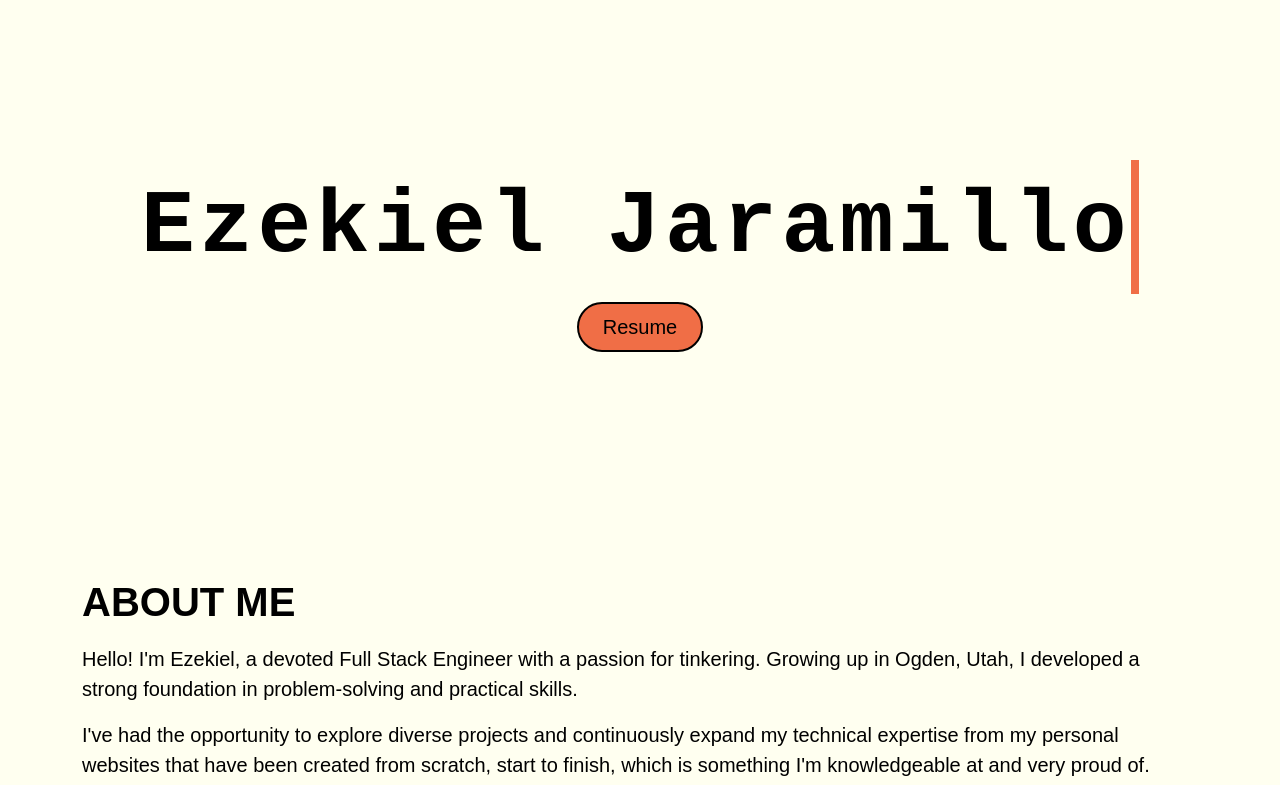
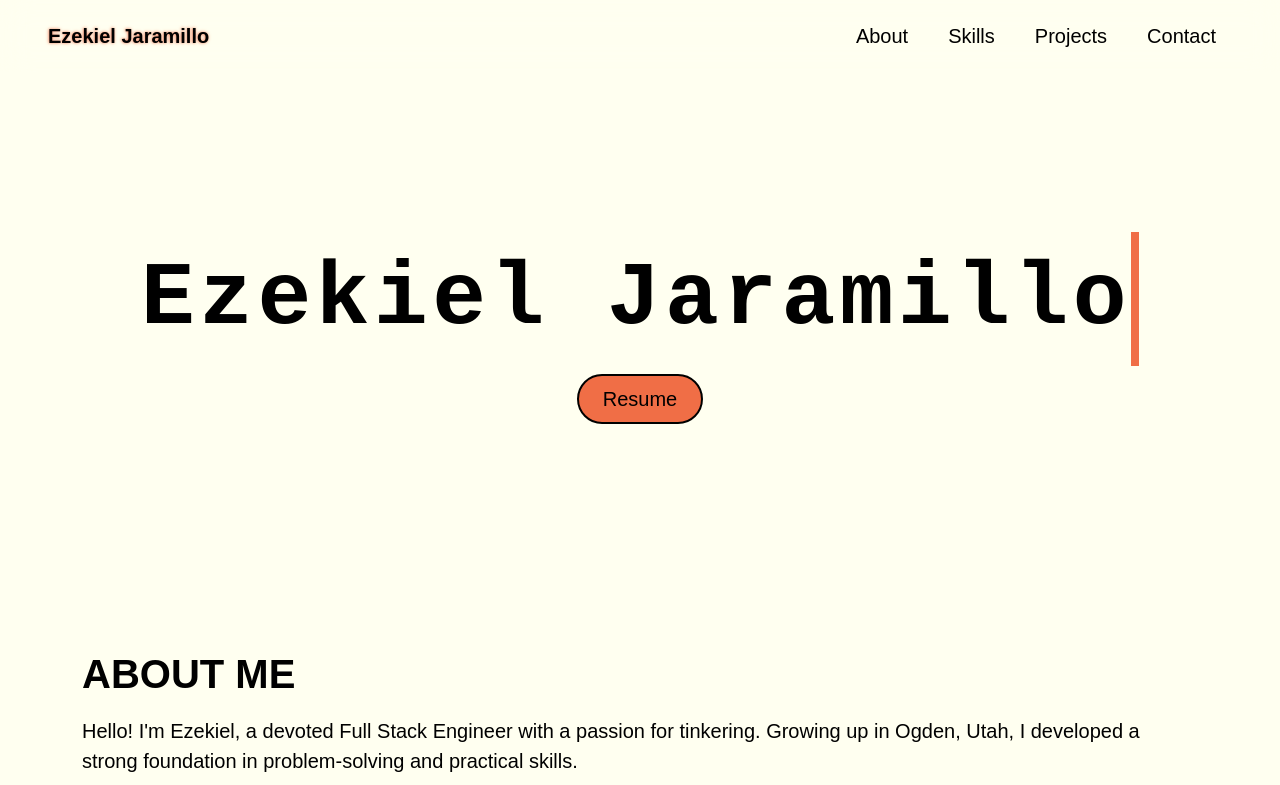
Before and after one commit to jaramilloez/ezekiel-jaramillo, a React (Create React App) app: page / in a window 1280 px wide. Shown: the top 785 px of the page. Built offline with nearby package versions, Linux system fonts and the light colour scheme; a web font is replaced by a local one.

Commit message:
Add navbar and footer

```diff
--- a/src/App.js
+++ b/src/App.js
@@ -1,6 +1,6 @@
 import React from "react";
 import Hero from "./components/hero";
-import ToTop from "./components/toTop";
+import Footer from "./components/footer";
 import Skills from "./components/skills";
 import Projects from "./components/projects";
 import Contact from "./components/contact";
@@ -17,7 +17,7 @@ function App() {
         <Skills />
         <Projects />
         <Contact />
-        <ToTop />
+        <Footer />
       </div>
     </React.Fragment>
   );
--- a/src/components/about.jsx
+++ b/src/components/about.jsx
@@ -2,7 +2,7 @@ import React from "react";
 
 const About = () => {
   return (
-    <div className="section">
+    <div id="about" className="section">
       <div className="header">ABOUT ME</div>
       <div className="fs-5 pe-5">
         <div className="py-2">
--- a/src/components/contact.jsx
+++ b/src/components/contact.jsx
@@ -2,7 +2,7 @@ import React from "react";
 
 const Contact = () => {
   return (
-    <div className="section">
+    <div id="contact" className="section">
       <div className="header">Get In Contact</div>
       <div className="text-center">
         <div className="fs-3 pt-3">Lets Talk!</div>
--- /dev/null
+++ b/src/components/footer.jsx
@@ -0,0 +1,22 @@
+import React from "react";
+import { FontAwesomeIcon } from "@fortawesome/react-fontawesome";
+import { faArrowUp } from "@fortawesome/free-solid-svg-icons";
+
+const Footer = () => {
+  return (
+    <div className="d-flex justify-content-between fs-5 py-1">
+      <div>&copy; 2024 - All Rights Reserved</div>
+      <button
+        id="toTop"
+        onClick={() => {
+          document.body.scrollTop = 0;
+          document.documentElement.scrollTop = 0;
+        }}
+      >
+        Back to top <FontAwesomeIcon icon={faArrowUp} />
+      </button>
+    </div>
+  );
+};
+
+export default Footer;
--- a/src/components/navbar.jsx
+++ b/src/components/navbar.jsx
@@ -1,7 +1,53 @@
 import React from "react";
 
 const NavBar = () => {
-  return <div></div>;
+  return (
+    <nav className="navbar navbar-expand-sm sticky-top">
+      <div className="container-fluid px-5 py-2">
+        <div id="navName" className="navbar-brand fs-5 fw-bold">
+          Ezekiel Jaramillo
+        </div>
+        <button
+          className="navbar-toggler fs-6 border-0"
+          type="button"
+          data-bs-toggle="collapse"
+          data-bs-target="#hamburger"
+          aria-controls="hamburger"
+          aria-expanded="false"
+          aria-label="Hamburger menu"
+        >
+          <span className="navbar-toggler-icon"></span>
+        </button>
+        <div
+          id="hamburger"
+          className="collapse navbar-collapse text-end justify-content-end"
+        >
+          <ul className="navbar-nav fs-5 text-nowrap">
+            <li className="nav-item">
+              <a href="#about" className="navLink">
+                About
+              </a>
+            </li>
+            <li className="nav-item">
+              <a href="#skills" className="navLink">
+                Skills
+              </a>
+            </li>
+            <li className="nav-item">
+              <a href="#projects" className="navLink">
+                Projects
+              </a>
+            </li>
+            <li className="nav-item">
+              <a href="#contact" className="navLink">
+                Contact
+              </a>
+            </li>
+          </ul>
+        </div>
+      </div>
+    </nav>
+  );
 };
 
 export default NavBar;
--- a/src/components/projects.jsx
+++ b/src/components/projects.jsx
@@ -4,7 +4,7 @@ import { faGithub } from "@fortawesome/free-brands-svg-icons";
 
 const Projects = () => {
   return (
-    <div className="section">
+    <div id="projects" className="section">
       <div className="header">Featured Projects</div>
       <div class="accordion py-4" id="projectsAccordion">
         <div class="projectItem accordion-item">
--- a/src/components/skills.jsx
+++ b/src/components/skills.jsx
@@ -2,7 +2,7 @@ import React from "react";
 
 const Skills = () => {
   return (
-    <div className="section">
+    <div id="skills" className="section">
       <div className="header">MY SKILLS</div>
       <div className="fs-3 d-flex flex-wrap justify-content-evenly">
         <div className="skillsItem">
--- a/src/components/toTop.jsx
+++ /dev/null
@@ -1,7 +0,0 @@
-import React from "react";
-
-const ToTop = () => {
-  return <div></div>;
-};
-
-export default ToTop;
--- a/src/index.css
+++ b/src/index.css
@@ -5,8 +5,9 @@ body {
   font-family: "Poppins", sans-serif;
   -webkit-font-smoothing: antialiased;
   -moz-osx-font-smoothing: grayscale;
-  background-color: rgb(255, 255, 240);
+  background-color: rgb(255 255 240);
   color: black;
+  scroll-behavior: smooth;
 }
 
 .section {
@@ -17,6 +18,45 @@ body {
   font-size: 2.5rem;
   font-weight: 700;
   padding: 0.25rem 0;
+}
+
+/* NAVBAR */
+
+nav {
+  backdrop-filter: blur(15px);
+}
+
+#navName {
+  text-shadow: rgb(240 110 70) -0.03rem 0.03rem 0.2rem;
+}
+
+.navLink {
+  margin-left: 0.5rem;
+  padding: 0 1rem;
+  color: black;
+  text-decoration: none;
+  position: relative;
+}
+.navLink::after {
+  content: "";
+  position: absolute;
+  bottom: -60%;
+  left: 50%;
+  background: rgb(240 110 70 / 100%);
+  width: 0.5rem;
+  height: 0.5rem;
+  border-radius: 100%;
+  transform: scale(0);
+}
+.navLink,
+.navLink::after {
+  transition: all 0.15s ease-out;
+}
+.navLink:hover {
+  color: rgb(0 0 0 / 60%);
+}
+.navLink:hover::after {
+  transform: scale(1);
 }
 
 /* HERO */
@@ -32,7 +72,7 @@ body {
 #hero a {
   text-decoration: none;
   color: black;
-  background-color: rgb(240, 110, 70);
+  background-color: rgb(240 110 70);
   margin: 0.5rem auto;
   border: 2px solid black;
   border-radius: 50rem;
@@ -54,7 +94,7 @@ body {
   padding: 0;
   white-space: nowrap;
   letter-spacing: 0.05em;
-  border-right: 0.1em solid rgb(240, 110, 70);
+  border-right: 0.1em solid rgb(240 110 70);
   animation: typing 2s steps(17, end), blink-caret 1s step-end infinite;
 }
 @keyframes typing {
@@ -71,7 +111,7 @@ body {
     border-color: transparent;
   }
   50% {
-    border-color: rgb(240, 110, 70);
+    border-color: rgb(240 110 70);
   }
 }
 
@@ -156,7 +196,7 @@ body {
   position: relative;
 }
 .contactLine a:hover {
-  color: rgb(240, 110, 70);
+  color: rgb(240 110 70);
 }
 .contactLine a::after {
   content: "";
@@ -165,9 +205,21 @@ body {
   left: 0;
   bottom: 0%;
   width: 0;
-  background-color: rgb(240, 110, 70);
+  background-color: rgb(240 110 70);
   transition: width 0.3s;
 }
 .contactLine a:hover::after {
   width: 100%;
 }
+
+/* FOOTER */
+
+#toTop {
+  border: none;
+  background: linear-gradient(transparent 50%, rgb(240 110 70) 50%);
+  background-size: 100% 200%;
+}
+#toTop:hover {
+  background-position: 200% 200%;
+  transition: all 1s;
+}
```
